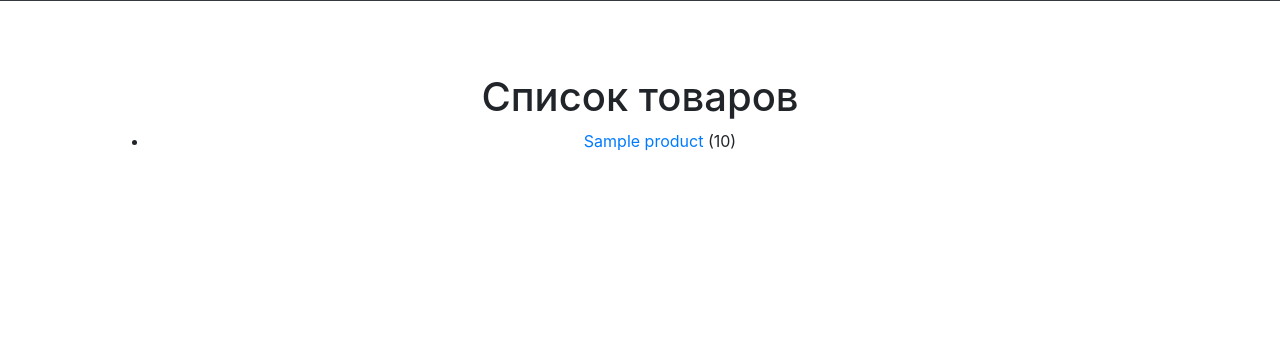
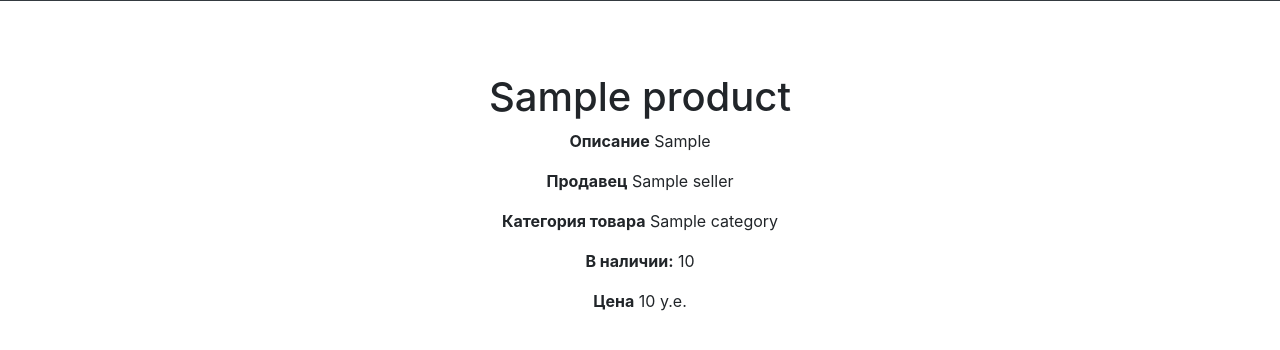
Before and after one commit to thinknetica-django-lab-01/ivnnkt, a Django app: page /goods/1/ in a window 1280 px wide. Shown: the part 55-405 px from the top of the page. Run offline with Django 3.2, Linux system fonts and the light colour scheme; tables that the repository leaves empty hold one stand-in row (values such as "Sample post"); some libraries are stand-ins or nearby versions.

Commit message:
добавлены страницы товаров

```diff
--- a/e_commerce/main/templates/include/header.html
+++ b/e_commerce/main/templates/include/header.html
@@ -7,7 +7,7 @@
             <a class="nav-link" href="/">Главная <span class="sr-only">(current)</span></a>
           </li>
           <li class="nav-item">
-            <a class="nav-link" href="/goods">Товары</a>
+            <a class="nav-link" href="{% url 'goods' %}">Товары</a>
           </li>
           <li class="nav-item">
             <a class="nav-link" href="/about">О нас</a>
--- /dev/null
+++ b/e_commerce/main/templates/main/product_detail.html
@@ -0,0 +1,12 @@
+{% extends 'main/base.html' %}
+
+{% block content %}
+  <h1>{{ product.name }}</h1>
+
+  <p><strong>Описание</strong> {{ product.discription }}</p>
+  <p><strong>Продавец</strong> {{ product.seller }}</p>
+  <p><strong>Категория товара</strong> {{ product.category }}</p>
+  <p><strong>В наличии:</strong> {{ product.in_stock }}</p>
+  <p><strong>Цена</strong> {{ product.price }} у.е.</p>
+
+{% endblock %}
--- a/e_commerce/main/templates/main/product_list.html
+++ b/e_commerce/main/templates/main/product_list.html
@@ -1,5 +1,4 @@
 {% extends 'main/base.html' %}
-{% load simple_tags %}
 
 {% block content %}
     <h1>Список товаров</h1>
@@ -8,7 +7,7 @@
 
       {% for product in product_list %}
       <li>
-        <a href="{{ product.get_absolute_url }}">{{ product.name }}</a> ({{ product.price }})
+        <a href="{{ product.pk }}">{{ product.name }}</a> ({{ product.price }})
       </li>
       {% endfor %}
 
--- a/e_commerce/main/urls.py
+++ b/e_commerce/main/urls.py
@@ -1,9 +1,10 @@
 from django.urls import path
 from . import views
-from django.conf.urls import url
+
 
 
 urlpatterns = [
     path('', views.index, name='index'),
-    url('goods/', views.ProductListView.as_view(), name='goods'),
+    path('goods/', views.ProductListView.as_view(), name='goods'),
+    path('goods/<int:pk>/', views.ProductDetailView.as_view(), name='detail_goods'),
 ]
--- a/e_commerce/main/views.py
+++ b/e_commerce/main/views.py
@@ -25,6 +25,8 @@ class ProductListView(generic.ListView):
     model = Product
 
 
+class ProductDetailView(generic.DetailView):
+    model = Product
 
 
 # Create your views here.
```
